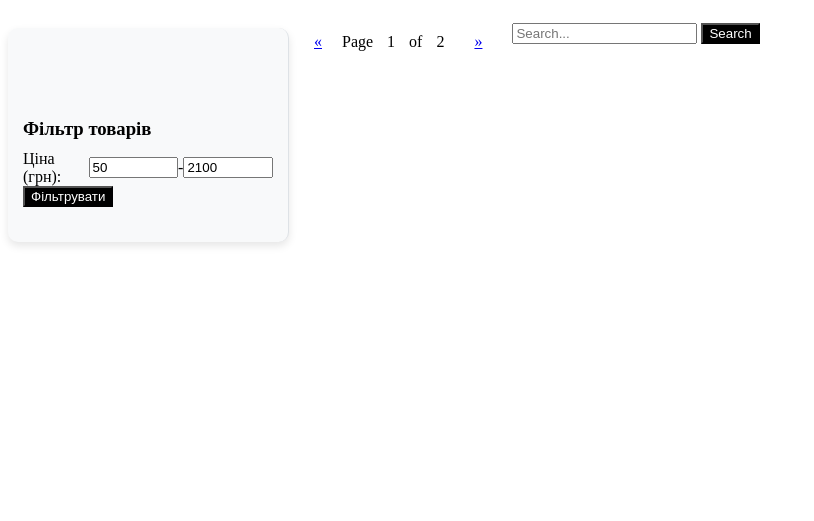
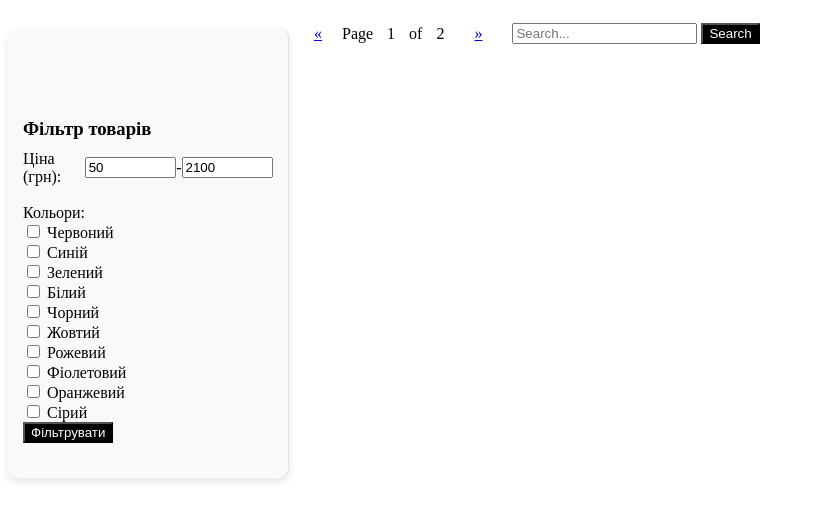
Before and after one commit to ChunMaruDance/cms, a PHP site: template cms/views/products/view.php in a window 1280 px wide. Shown: the top 521 px of the page, without its empty margins (0-814 px from the left). Run offline with PHP 8.4, Linux system fonts and the light colour scheme; the template is opened without the code that fills it, so the values that code supplies are empty.

Commit message:
add meterials and colors

```diff
--- a/cms/controllers/ProductsController.php
+++ b/cms/controllers/ProductsController.php
@@ -314,7 +314,6 @@ class ProductsController extends Controller{
                 $order->created_at = date('Y-m-d H:i:s');
                 $order->save();
 
-
                 if ($orderOnlyId) {
                     $items = [$orderOnlyId => $session->get('basket', [])[$orderOnlyId]];
                     $session->remove('orderOnly');
--- a/cms/views/products/view.php
+++ b/cms/views/products/view.php
@@ -12,7 +12,11 @@ foreach ($accessories as $item) {
     }
 }
 ?>
+<!DOCTYPE html>
+<html lang="en">
 <head>
+    <meta charset="UTF-8">
+    <meta name="viewport" content="width=device-width, initial-scale=1.0">
     <title><?php echo $this->Title; ?></title>
     <link rel="stylesheet" type="text/css" href="/css/productsView.css">
     <link href="https://cdn.jsdelivr.net/npm/aos@2.3.4/dist/aos.css" rel="stylesheet">
@@ -34,6 +38,50 @@ foreach ($accessories as $item) {
                         <input type="number" id="priceMin" placeholder="50" value="50">
                         <span> - </span>
                         <input type="number" id="priceMax" placeholder="2100" value="2100">
+                    </div>
+                    <br>
+                    <div class="form-group">
+                        <label for="color">Кольори:</label>
+                        <div>
+                            <input type="checkbox" id="colorRed" name="color[]" value="Червоний">
+                            <label for="colorRed">Червоний</label>
+                        </div>
+                        <div>
+                            <input type="checkbox" id="colorBlue" name="color[]" value="Синій">
+                            <label for="colorBlue">Синій</label>
+                        </div>
+                        <div>
+                            <input type="checkbox" id="colorGreen" name="color[]" value="Зелений">
+                            <label for="colorGreen">Зелений</label>
+                        </div>
+                        <div>
+                            <input type="checkbox" id="colorWhite" name="color[]" value="Білий">
+                            <label for="colorWhite">Білий</label>
+                        </div>
+                        <div>
+                            <input type="checkbox" id="colorBlack" name="color[]" value="Чорний">
+                            <label for="colorBlack">Чорний</label>
+                        </div>
+                        <div>
+                            <input type="checkbox" id="colorYellow" name="color[]" value="Жовтий">
+                            <label for="colorYellow">Жовтий</label>
+                        </div>
+                        <div>
+                            <input type="checkbox" id="colorPink" name="color[]" value="Рожевий">
+                            <label for="colorPink">Рожевий</label>
+                        </div>
+                        <div>
+                            <input type="checkbox" id="colorPurple" name="color[]" value="Фіолетовий">
+                            <label for="colorPurple">Фіолетовий</label>
+                        </div>
+                        <div>
+                            <input type="checkbox" id="colorOrange" name="color[]" value="Оранжевий">
+                            <label for="colorOrange">Оранжевий</label>
+                        </div>
+                        <div>
+                            <input type="checkbox" id="colorGray" name="color[]" value="Сірий">
+                            <label for="colorGray">Сірий</label>
+                        </div>
                     </div>
                     <button class="btn btn-black mt-3" id="filterButton">Фільтрувати</button>
                 </div>
@@ -66,11 +114,9 @@ foreach ($accessories as $item) {
     </div>
     <script src="https://cdn.jsdelivr.net/npm/aos@2.3.4/dist/aos.js"></script>
     <script>
-
-
-   AOS.init();
-    var minAmount = <?php echo $minAmount; ?>;
-    var maxAmount = <?php echo $maxAmount; ?>;
+        AOS.init();
+        var minAmount = <?php echo $minAmount; ?>;
+        var maxAmount = <?php echo $maxAmount; ?>;
 
         var accessories = <?php echo json_encode($accessories); ?>;
         var currentPage = 1;
@@ -187,12 +233,16 @@ foreach ($accessories as $item) {
                 searchQuery = null;
             }
 
+            var selectedColors = Array.from(document.querySelectorAll('input[name="color[]"]:checked')).map(function(checkbox) {
+                return checkbox.value;
+            });
+
             fetch('/products/searchAccessory', {
                 method: 'POST',
                 headers: {
                     'Content-Type': 'application/json',
                 },
-                body: JSON.stringify({ search_query: searchQuery,priceMin: minPrice, priceMax: maxPrice, category: <?php echo json_encode($category); ?> })
+                body: JSON.stringify({ search_query: searchQuery, priceMin: minPrice, priceMax: maxPrice, colors: selectedColors, category: <?php echo json_encode($category); ?> })
             })
             .then(response => {
                 if (!response.ok) {
@@ -234,6 +284,6 @@ foreach ($accessories as $item) {
 
         document.getElementById('priceMin').setAttribute('value', minAmount);
         document.getElementById('priceMax').setAttribute('value', maxAmount);
-
     </script>
 </body>
+</html>
```
Also changed, not shown: cms/controllers/UsersController.php (+9 -9 lines), cms/files/colors.json (added, +12 -0 lines), cms/files/materials.json (added, +17 -0 lines), cms/utils/AccessoryValidator.php (+8 -0 lines), cms/views/users/addAccessory.php (+13 -11 lines).
